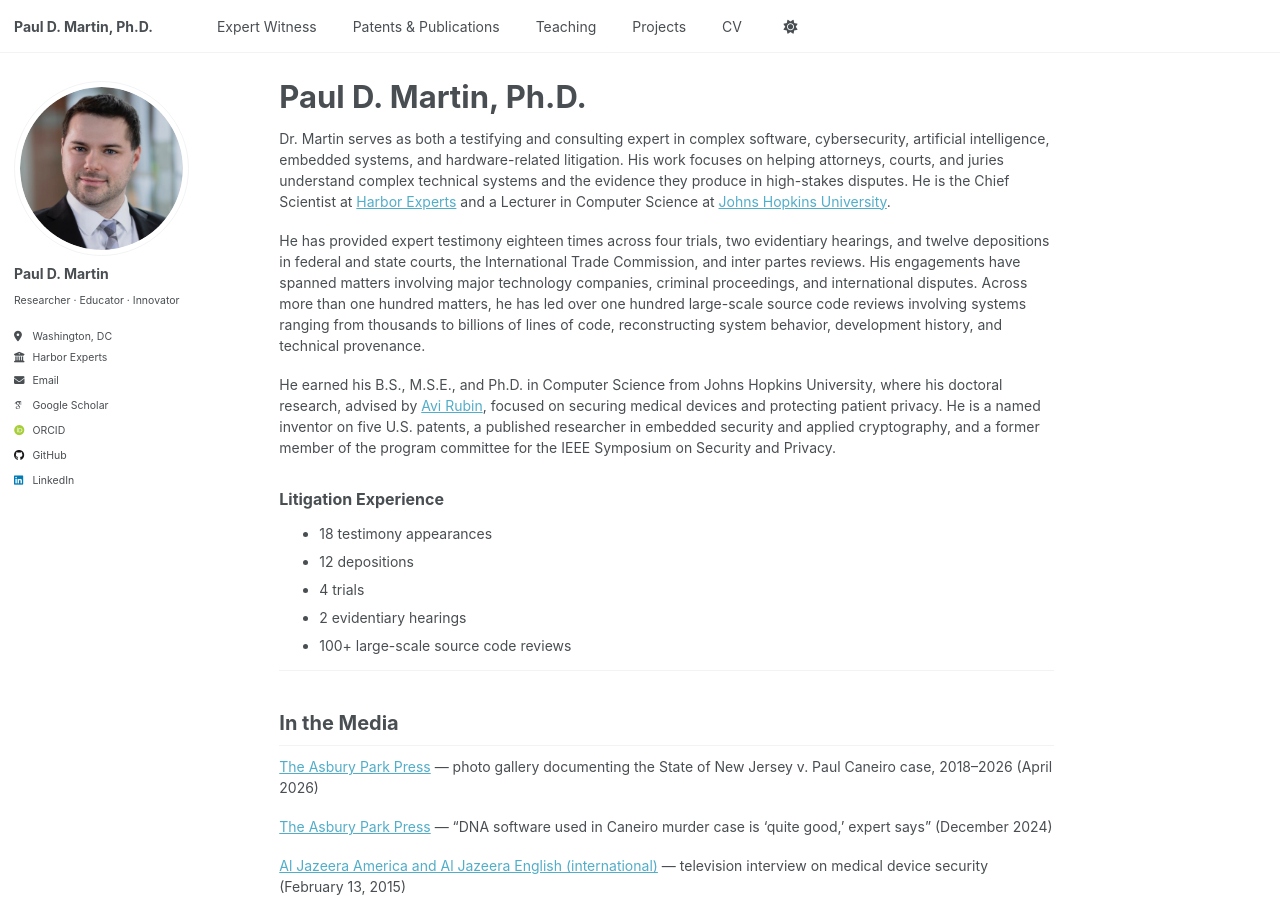
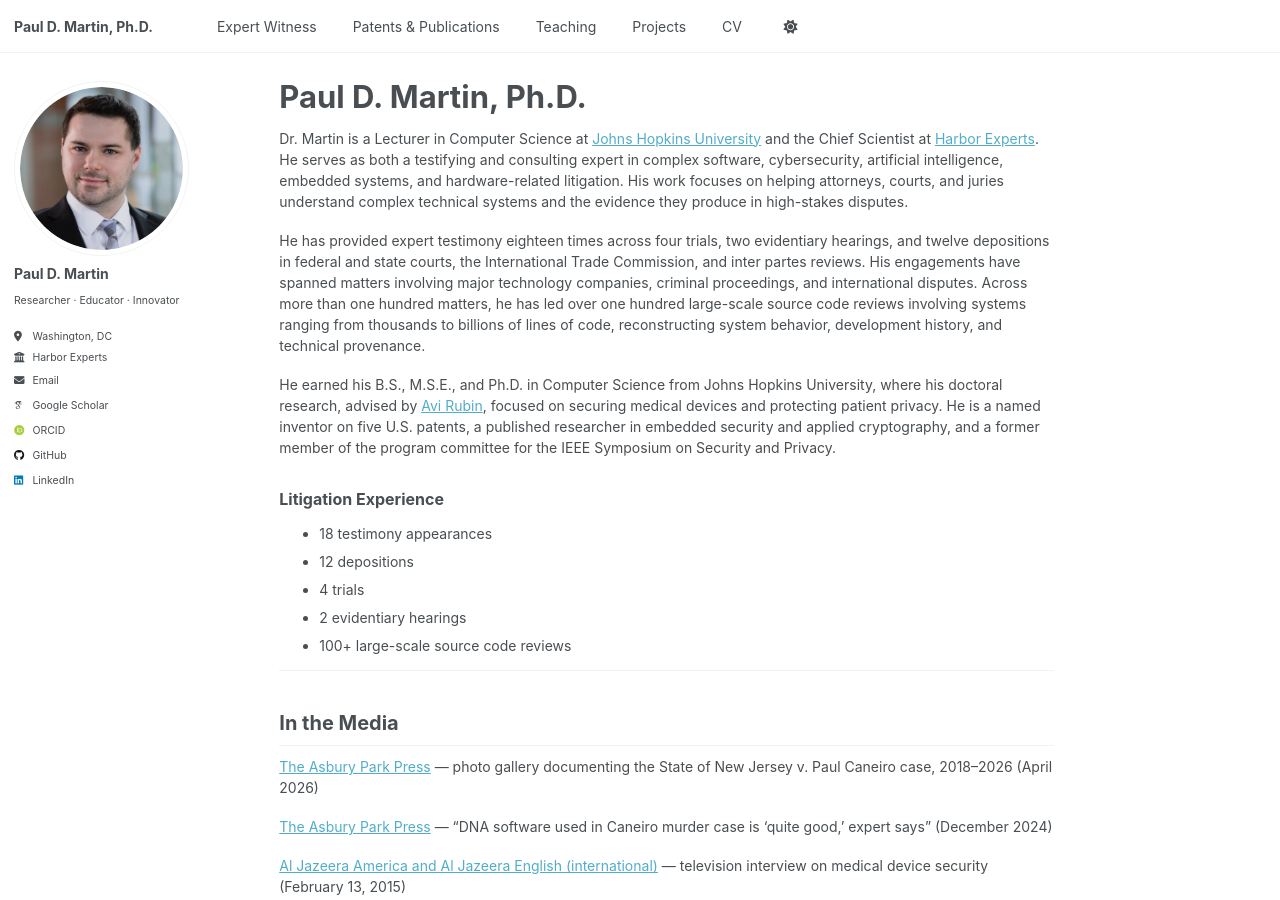
Before and after one commit to pauldmartinphd/pauldmartinphd.github.io, a Jekyll site: the page built from _pages/about.md, in a window 1280 px wide and 900 px high. Built offline with Jekyll 4.4.1, drawn with Linux system fonts in a browser that asks for light colours; some web fonts are replaced; a script that is not in the unit is left out.

Commit message:
Changing the opening of the page.

```diff
--- a/_pages/about.md
+++ b/_pages/about.md
@@ -8,7 +8,7 @@ redirect_from:
   - /about.html
 ---
 
-Dr. Martin serves as both a testifying and consulting expert in complex software, cybersecurity, artificial intelligence, embedded systems, and hardware-related litigation. His work focuses on helping attorneys, courts, and juries understand complex technical systems and the evidence they produce in high-stakes disputes. He is the Chief Scientist at [Harbor Experts](https://harborexperts.com) and a Lecturer in Computer Science at [Johns Hopkins University](https://www.cs.jhu.edu/).
+Dr. Martin is a Lecturer in Computer Science at [Johns Hopkins University](https://www.cs.jhu.edu/) and the Chief Scientist at [Harbor Experts](https://harborexperts.com). He serves as both a testifying and consulting expert in complex software, cybersecurity, artificial intelligence, embedded systems, and hardware-related litigation. His work focuses on helping attorneys, courts, and juries understand complex technical systems and the evidence they produce in high-stakes disputes.
 
 He has provided expert testimony eighteen times across four trials, two evidentiary hearings, and twelve depositions in federal and state courts, the International Trade Commission, and inter partes reviews. His engagements have spanned matters involving major technology companies, criminal proceedings, and international disputes. Across more than one hundred matters, he has led over one hundred large-scale source code reviews involving systems ranging from thousands to billions of lines of code, reconstructing system behavior, development history, and technical provenance.
 
```
